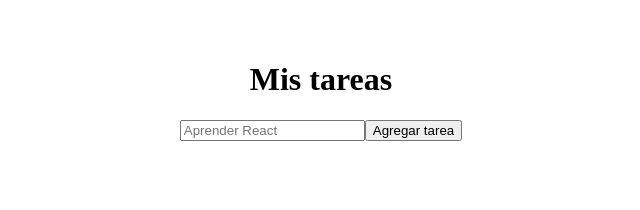
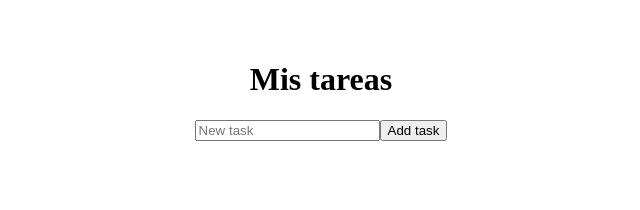
Before and after one commit to orojdz/M6_UF4, a React (Vite) app in the folder llista-tasques/: page / in a window 1280 px wide. Shown: the top 210 px of the page, without its empty margins (319-959 px from the left). Built offline with nearby package versions, Linux system fonts and the light colour scheme.

Commit message:
Component form

```diff
--- a/llista-tasques/src/components/FormulariTasques/FormulariTasques.jsx
+++ b/llista-tasques/src/components/FormulariTasques/FormulariTasques.jsx
@@ -20,11 +20,11 @@ export function FormulariTasques({ funcAfegirTasca }) {
   return(
     <>
       <form className="formComp" onSubmit={enviarForm}>
-        <input type="text"
+        <input className="formInput" type="text"
           value={textTasca}
           onChange={canviTextTasca}
-          placeholder="Aprender React"/>
-        <button type="submit">Agregar tarea</button>
+          placeholder="New task"/>
+        <button type="submit">Add task</button>
       </form>
     </>
   );
```
